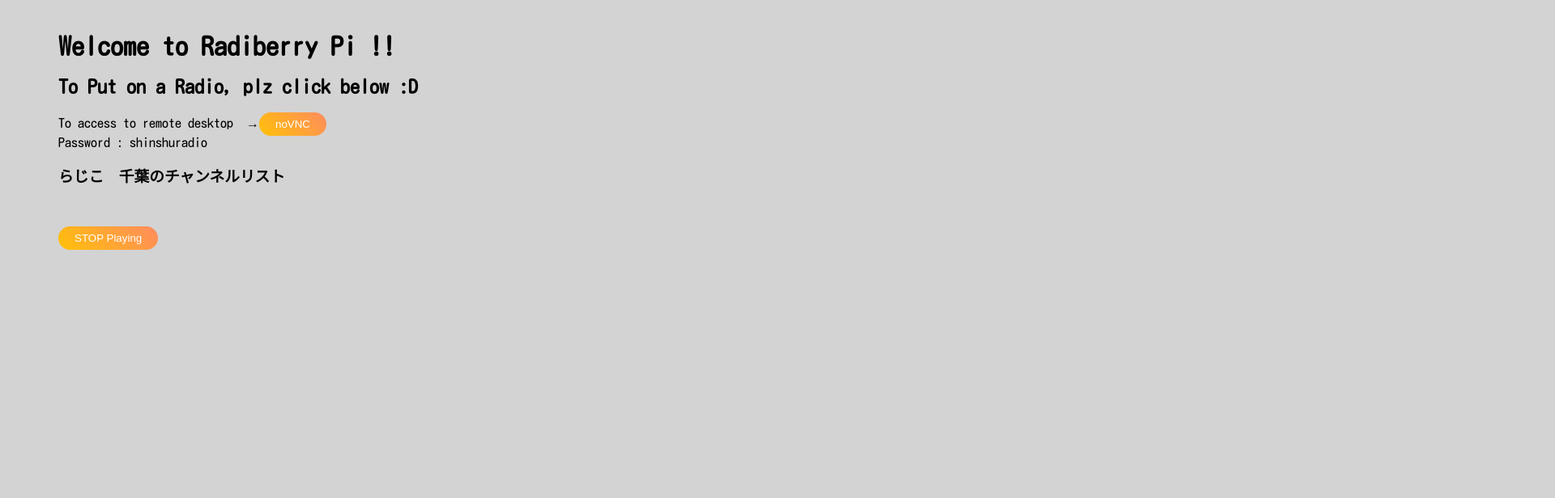
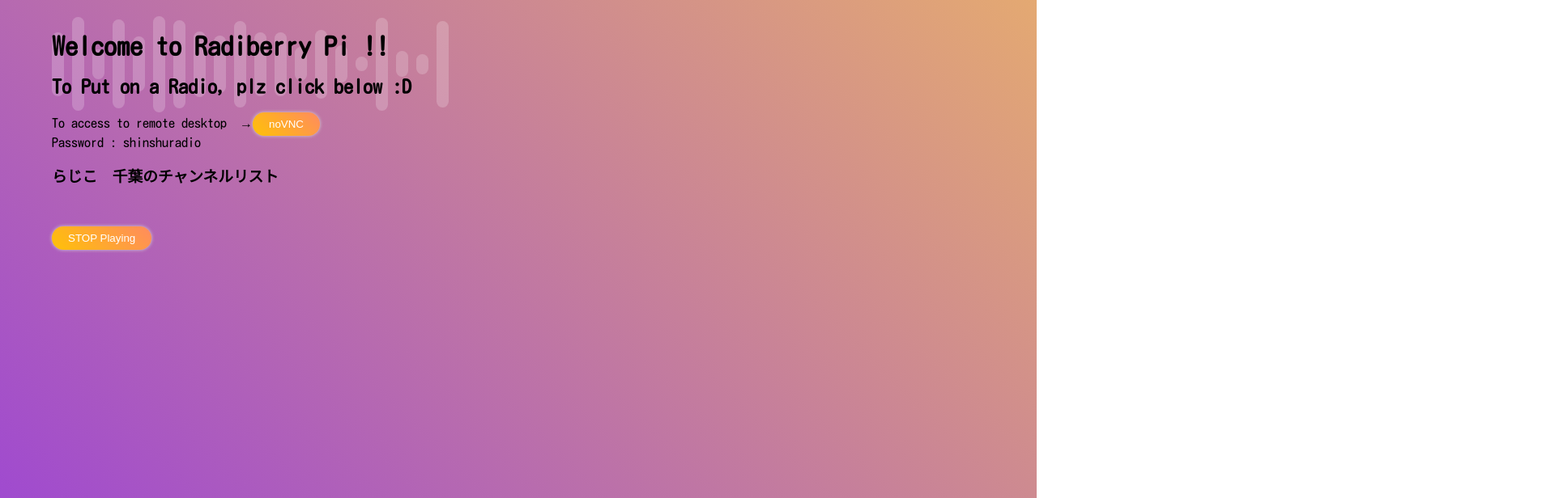
Before and after one commit to Ash-Sat0shi/RadikoPi, a plain HTML site: page index.html in a window 1280 px wide. Shown: the top 616 px of the page at 81% size, 1920 px wide, since content can reach past the window. Drawn offline with Linux system fonts and the light colour scheme; no server answers.

Commit message:
[add] rich web UI
add css style. gradient background, pop buttons, some css animation.
fun to see!

```diff
--- a/index.html
+++ b/index.html
@@ -5,15 +5,25 @@
     <meta charset="UTF-8">
     <title>Welcome to Radiberry Pi!!</title>
     <link href="https://fonts.googleapis.com/css2?family=Kosugi+Maru&display=swap" rel="stylesheet">
+    <!-- <meta name="viewport" content="width=device-width,initial-scale=1"> -->
     <style>
+/*--CSS------------------------------------------------------------------------*/
         html {
-            background-color: lightgray;
+            width: 100%;
+            height: 100%;
+            background: linear-gradient(-135deg, #E4A972, #9941D8) no-repeat;
+            -webkit-overflow-scrolling: touch;
+            overflow-scrolling: touch;
+
+        }
+        body {
+            overflow:hidden;
+            width: 100%;
+            height: 100%;
             margin: 2.5vh 5vw;
+            padding: 0;
             font-family: 'Kosugi Maru', sans-serif;
-        }
-
-        body {
-            /* text-align: center; */
+            -webkit-text-size-adjust: 100%;
         }
 
         button {
@@ -25,140 +35,201 @@
             color: #FFF;
             background-image: linear-gradient(45deg, #FFC107 0%, #ff8b5f 100%);
             transition: .4s;
+             filter: drop-shadow(0 0 2px lightgray);
         }
 
         button:hover {
             border: none;
             background-image: linear-gradient(45deg, #FFC107 0%, #f76a35 100%);
+             filter: drop-shadow(0 0 10px silver);
         }
 
         table {
-            border-collapse: collapse;
+            /*border-collapse: collapse;
+            */
+            border-radius: 15px;
             margin: 0;
             padding: 0;
             width: 650px;
             box-shadow: 0 0 15px -6px #00000073;
+            /*filter: drop-shadow(0 0 5px silver);*/
+            background: linear-gradient(-135deg, rgba(255, 255, 255, 0.2), rgba(255, 255, 255, 0.3));
+            /*　くどい
+            background: linear-gradient(-135deg, rgba(153,65,216,0.5) , rgba(228,169,114,0.9) );
+            */
         }
 
         table tr:nth-child(even) td {
-            background: silver;
+            background: rgba(0, 0, 0, 0.2);
         }
 
+        #container {
+            display: grid;
+            grid-template-rows: 100%;
+            grid-template-columns: 100%;
+        }
+        #left {
+            grid-row: 1;
+            grid-column: 1;
+            z-index: 100;
+        }
+        #right {
+            grid-row: 1;
+            grid-column: 1;
+            z-index: 0;
+        }
 
+/*--CSS for Audio bar------------------------------------------------------------------------*/
+.sound-icon {
+  display: flex;
+  flex-direction: column;
+  align-items: center;
+}
+
+.sound-wave {
+  width: 200vw;
+  height: auto;
+  display: flex;
+  align-items: center;
+}
+.sound-wave .bar {
+  display: block;
+  width: 15px;
+  margin-right: 10px;
+    border-radius: 8px;
+  height: 10%;
+  background: rgba(255,255,255,0.2);
+  animation: sound 0ms -800ms linear infinite alternate;
+  transition: height 1.6s;
+}
+
+@keyframes sound {
+  0% {
+    height: 2vh;
+  }
+  100% {
+    height: 15vh;
+  }
+}
+
+.bar:nth-child(1) {
+  height: 2%;
+  animation-duration: 674ms;
+}
+
+.bar:nth-child(2) {
+  height: 10%;
+  animation-duration: 833ms;
+}
+
+.bar:nth-child(3) {
+  height: 180%;
+  animation-duration: 707ms;
+}
+
+.bar:nth-child(4) {
+  height: 26%;
+  animation-duration: 532ms;
+}
+
+.bar:nth-child(5) {
+  height: 30%;
+  animation-duration: 400ms;
+}
+
+.bar:nth-child(6) {
+  height: 32%;
+  animation-duration: 827ms;
+}
+
+.bar:nth-child(7) {
+  height: 34%;
+  animation-duration: 841ms;
+}
+
+.bar:nth-child(8) {
+  height: 36%;
+  animation-duration: 619ms;
+}
+
+.bar:nth-child(9) {
+  height: 40%;
+  animation-duration: 776ms;
+}
+
+.bar:nth-child(10) {
+  height: 46%;
+  animation-duration: 442ms;
+}
+
+.bar:nth-child(11) {
+  height: 2%;
+  animation-duration: 674ms;
+}
+
+.bar:nth-child(12) {
+  height: 10%;
+  animation-duration: 433ms;
+}
+
+.bar:nth-child(13) {
+  height: 18%;
+  animation-duration: 407ms;
+}
+
+.bar:nth-child(14) {
+  height: 26%;
+  animation-duration: 458ms;
+}
+
+.bar:nth-child(15) {
+  height: 30%;
+  animation-duration: 700ms;
+}
+
+.bar:nth-child(16) {
+  height: 32%;
+  animation-duration: 727ms;
+}
+
+.bar:nth-child(17) {
+  height: 34%;
+  animation-duration: 641ms;
+}
+
+.bar:nth-child(18) {
+  height: 36%;
+  animation-duration: 419ms;
+}
+
+.bar:nth-child(19) {
+  height: 40%;
+  animation-duration: 487ms;
+}
+
+.bar:nth-child(20) {
+  height: 46%;
+  animation-duration: 442ms;
+}
+
+.sound-icon:hover .bar {
+
+}
 
     </style>
 </head>
 
 <body>
+    <div id="container">
+        <div id="left">
             <h1>Welcome to Radiberry Pi !!</h1>
             <h2>To Put on a Radio, plz click below :D</h2>
-    <p>To access to remote desktop　→<a href="http://radiberrypi.local:6080/vnc.html?host=radiberrypi.local&port=6080" target="_blank"><button> noVNC </button></a><br/>Password : shinshuradio</p>
-    <!--
-    <div>
-        <ul id="todo-container"></ul>
-        <input id="new-todo-item-title"><button id="new-todo-item-add-button">Add</button>
-    </div>
+            <p>To access to remote desktop　→<a href="http://radiberrypi.local:6080/vnc.html?host=radiberrypi.local&port=6080" target="_blank"><button> noVNC </button></a><br />Password : shinshuradio</p>
 
-    <script>
-        // Deleteボタンを押したときに呼ばれる関数
-        function deleteButtonListener(event) {
-            const button = event.currentTarget;
-            const id = button.dataset.id;
-
-            // DELETEメソッドでAPIにアクセス
-            // 削除後にリスト更新
-            fetch(`./api/item/${id}`, {
-                    method: 'DELETE'
-                })
-                .then(() => fetchTodoList());
-        }
-        // List描写
-        function renderTodoList(todoList) {
-            // id todo-container要素を取得
-            const todoContainer = document.querySelector('#todo-container');
-
-            //コンテナ内全削除
-            const deleteButtonList = todoContainer.querySelectorAll('.delete-button');
-            deleteButtonList.forEach((button) => button.removeEventListener('click', deleteButtonListener));
-            todoContainer.innerHTML = '';
-
-            //JSON各要素に対して
-            for (const item of todoList) {
-                const li = document.createElement('li');
-                const label = document.createElement('label');
-                const checkbox = document.createElement('input');
-                checkbox.type = 'checkbox';
-                checkbox.checked = item.done;
-                const text = new Text(item.title);
-                const deleteButton = document.createElement('button'); // 削除ボタン
-                deleteButton.innerText = 'Delete';
-                deleteButton.classList.add('delete-button');
-                deleteButton.dataset.id = item.id;
-                deleteButton.addEventListener('click', deleteButtonListener);
-
-                // add chkbox,text,deletebutton
-                label.appendChild(checkbox);
-                label.appendChild(text);
-                label.appendChild(deleteButton);
-
-                // add labels
-                li.appendChild(label);
-
-                // add list element
-                todoContainer.appendChild(li);
-            }
-        }
-
-        // get todo list from API and draw
-        async function fetchTodoList() {
-            // get JSON from API
-            return fetch('./api')
-                .then((response) => response.json())
-                .then((todoList) => {
-                    renderTodoList(todoList);
-                })
-        }
-
-        // post new todo element to API
-        async function postNewTodoItem(todoItem) {
-            // add titletext to sending data 'title'
-            const body = new FormData();
-            body.append('title', todoItem.title);
-
-            // using fetch API, send data with POST
-            return fetch('./api/add', {
-                method: 'POST', //
-                body
-            }).then((response) => response.json());
-        }
-
-        const newTodoItemTitleInput = document.querySelector('#new-todo-item-title');
-        const newTodoAddButton = document.querySelector('#new-todo-item-add-button');
-
-        // When Add button is clicked, post todo element
-        newTodoAddButton.addEventListener('click', (event) => {
-            const title = newTodoItemTitleInput.value;
-
-            // if title is not empty
-            if (title) {
-                // reflesh after post
-                postNewTodoItem({
-                    title
-                }).then((item) => fetchTodoList());
-            }
-        });
-
-        // 初回データ読み込み
-        fetchTodoList();
-
-    </script>
-    -->
-
-    <!-- ------------------------------------------------------- -->
             <h3>らじこ　千葉のチャンネルリスト</h3>
             <div>
                 <table id="ch-list-container" border="0"></table>
-        <br/><br/>
+                <br /><br />
                 <button id="kill-button-container"> STOP Playing</button>
             </div>
             <script>
@@ -219,16 +290,40 @@
                 };
 
                 const killButtonContainer = document.querySelector('#kill-button-container');
-        killButtonContainer.addEventListener('click', (event) =>{
-            fetch(`./api/ch/kill`,{
+                killButtonContainer.addEventListener('click', (event) => {
+                    fetch(`./api/ch/kill`, {
                         method: 'POST'
                     });
                 });
 
+            </script>
+        </div>
+        <div id="right">
+            <div class='sound-wave'>
+                <i class='bar'></i>
+                <i class='bar'></i>
+                <i class='bar'></i>
+                <i class='bar'></i>
+                <i class='bar'></i>
+                <i class='bar'></i>
+                <i class='bar'></i>
+                <i class='bar'></i>
+                <i class='bar'></i>
+                <i class='bar'></i>
+                <i class='bar'></i>
+                <i class='bar'></i>
+                <i class='bar'></i>
+                <i class='bar'></i>
+                <i class='bar'></i>
+                <i class='bar'></i>
+                <i class='bar'></i>
+                <i class='bar'></i>
+                <i class='bar'></i>
+                <i class='bar'></i>
+            </div>
 
-    </script>
-
-
+        </div>
+    </div>
 </body>
 
 </html>
```
Also changed, not shown: index.js (+3 -41 lines). Lines whose indentation alone changed are shown as unchanged.
